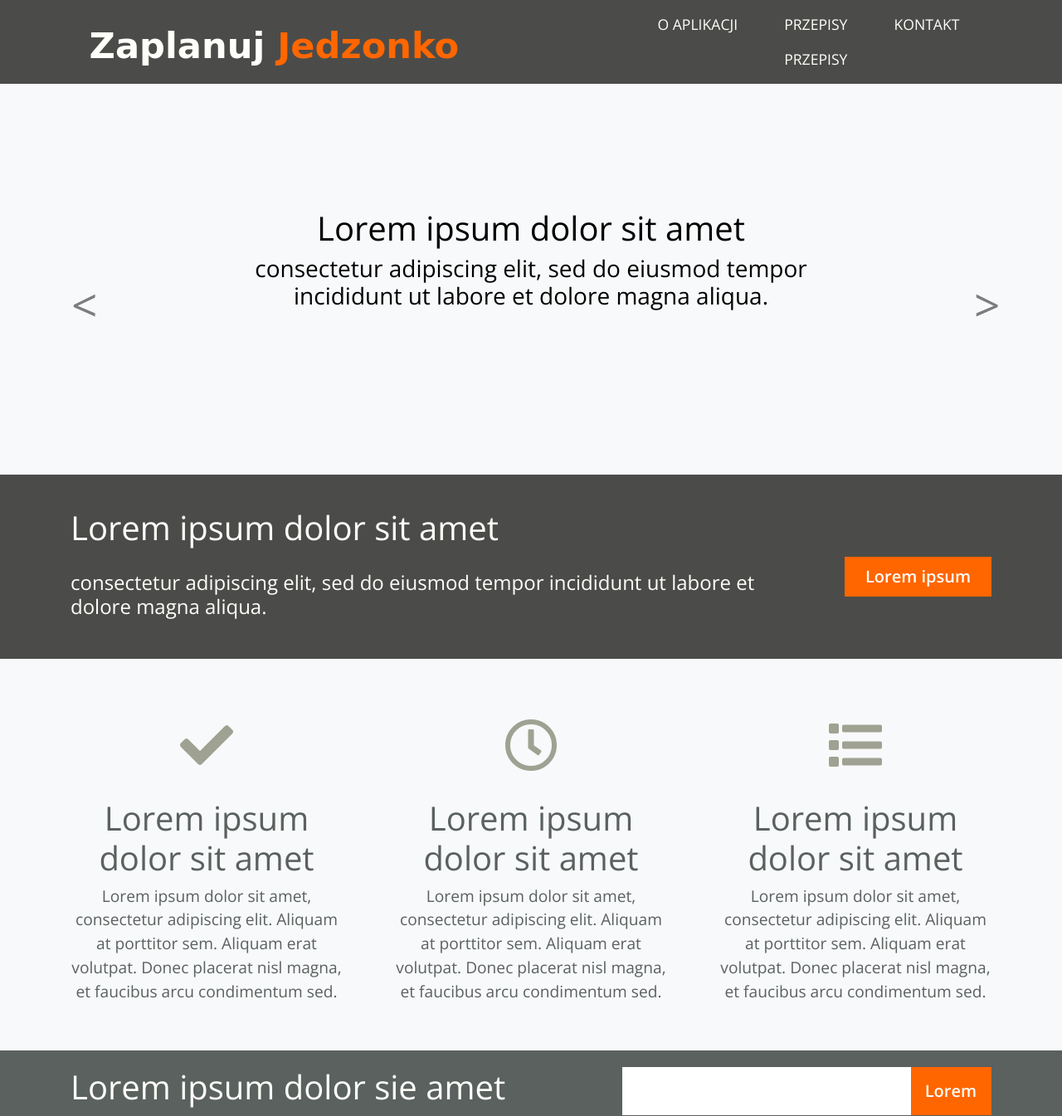
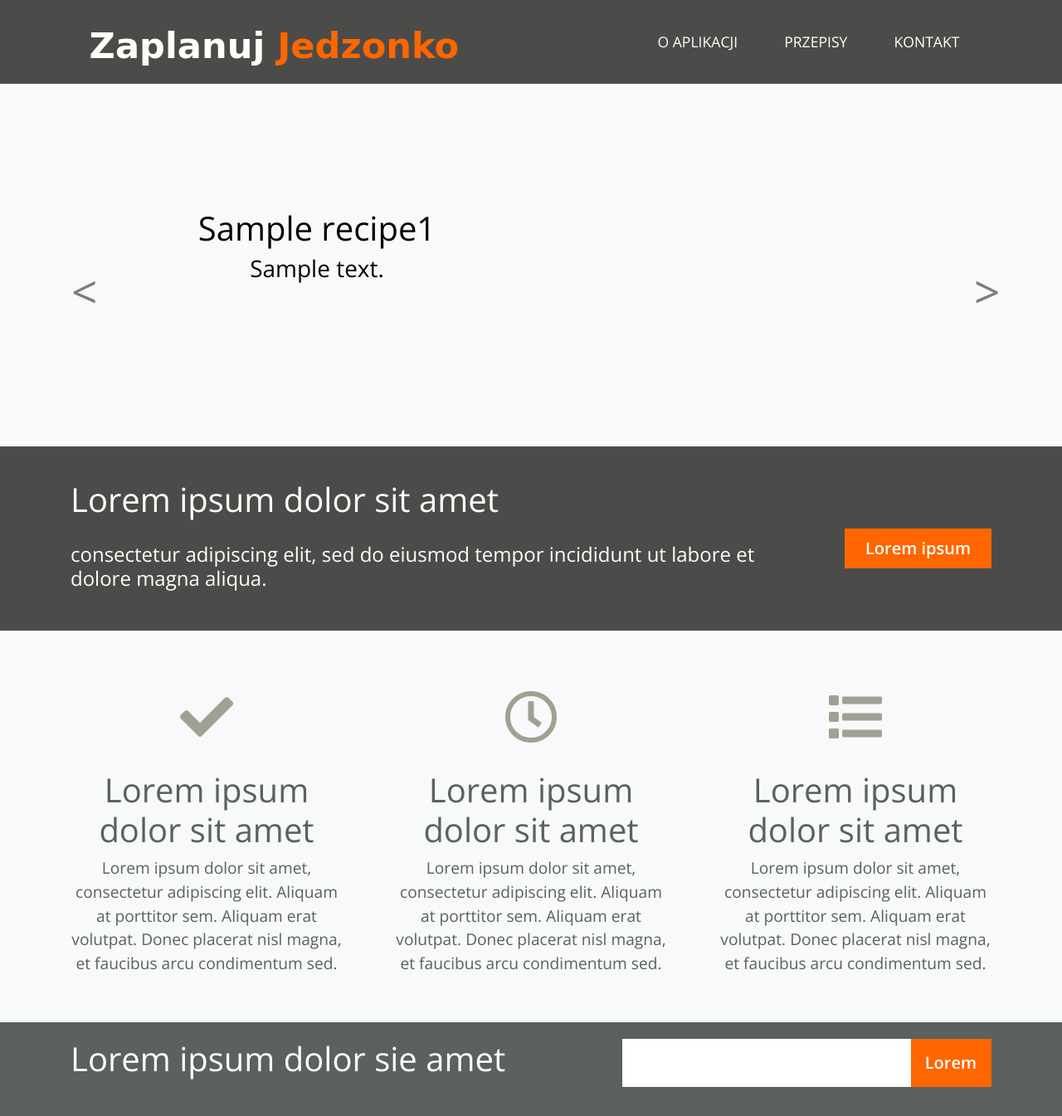
Before and after one commit to Samekmat/ScrumLab, a Django app: template jedzonko/templates/index.html in a window 1280 px wide. Shown: the top 1345 px of the page at 83% size. Run offline with Django 3.2, Linux system fonts and the light colour scheme; the template is opened without the code that fills it: most values are stand-ins (such as "Sample title", 1, 10 or a date in 2020); some libraries are stand-ins or nearby versions; some web fonts are replaced.

Commit message:
carousel of 3 first recipes

```diff
--- a/jedzonko/templates/app-recipes.html
+++ b/jedzonko/templates/app-recipes.html
@@ -9,7 +9,7 @@
         <div class="col noPadding d-flex justify-content-end mb-2"><a
                 href="{% url 'recipe_add %}"
                 class="btn btn-success rounded-0 pt-0 pb-0 pr-4 pl-4">Dodaj
-            przepis</a></div>
+            przepis</div>
     </div>
     <table class="table border-bottom schedules-content">
         <thead>
--- a/jedzonko/templates/index.html
+++ b/jedzonko/templates/index.html
@@ -34,7 +34,7 @@
                 </li>
                 <li class="nav-item ml-4">
 
-                    <a class="nav-link disabled" href="{% url 'recipes' %}">Przepisy</a>
+
 
                     <a class="nav-link disabled" href="{% url 'recipe_list' %}">Przepisy</a>
 
@@ -52,27 +52,24 @@
                 <div class="carousel-item active">
                     <div class="container w-75 d-flex">
                         <div class="carousel-caption d-block">
-                            <h1>Lorem ipsum dolor sit amet</h1>
-                            <h3> consectetur adipiscing elit, sed do eiusmod tempor incididunt ut labore et dolore
-                                magna aliqua.</h3>
+                            <h1>{{ recipe1.name }}</h1>
+                            <h3> {{ recipe1.description }}</h3>
                         </div>
                     </div>
                 </div>
                 <div class="carousel-item">
                     <div class="container w-75 d-flex">
                         <div class="carousel-caption d-block">
-                            <h1>Torem ipsum dolor sit amet</h1>
-                            <h3> consectetur adipiscing elit, sed do eiusmod tempor incididunt ut labore et dolore
-                                magna aliqua.</h3>
+                            <h1>{{ recipe2.name }}</h1>
+                            <h3> {{ recipe2.description }}</h3>
                         </div>
                     </div>
                 </div>
                 <div class="carousel-item">
                     <div class="container w-75 d-flex">
                         <div class="carousel-caption d-block">
-                            <h1>Borem ipsum dolor sit amet</h1>
-                            <h3> consectetur adipiscing elit, sed do eiusmod tempor incididunt ut labore et dolore
-                                magna aliqua.</h3>
+                            <h1>{{ recipe3.name }}</h1>
+                            <h3>{{ recipe3.description }}</h3>
                         </div>
                     </div>
                 </div>
--- a/jedzonko/views.py
+++ b/jedzonko/views.py
@@ -14,7 +14,11 @@ class IndexView(View):
 class MainView(View):
 
     def get(self, request):
-        return render(request, "index.html")
+        recipe1 = Recipe.objects.get(pk=1)
+        recipe2 = Recipe.objects.get(pk=2)
+        recipe3 = Recipe.objects.get(pk=3)
+        ctx = {'recipe1': recipe1, 'recipe2': recipe2, 'recipe3': recipe3}
+        return render(request, 'index.html', ctx)
 
 
 class DashboardView(View):
```
